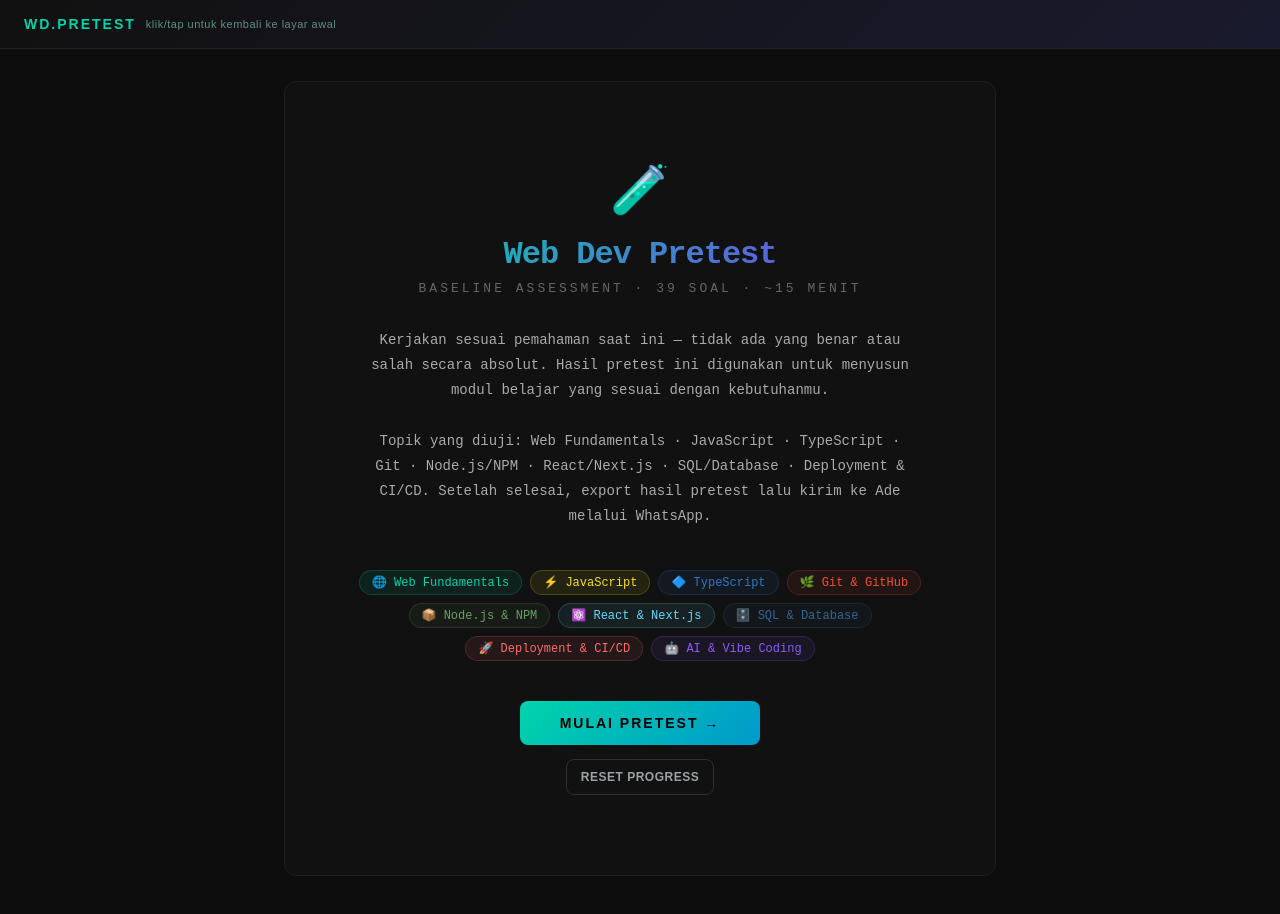
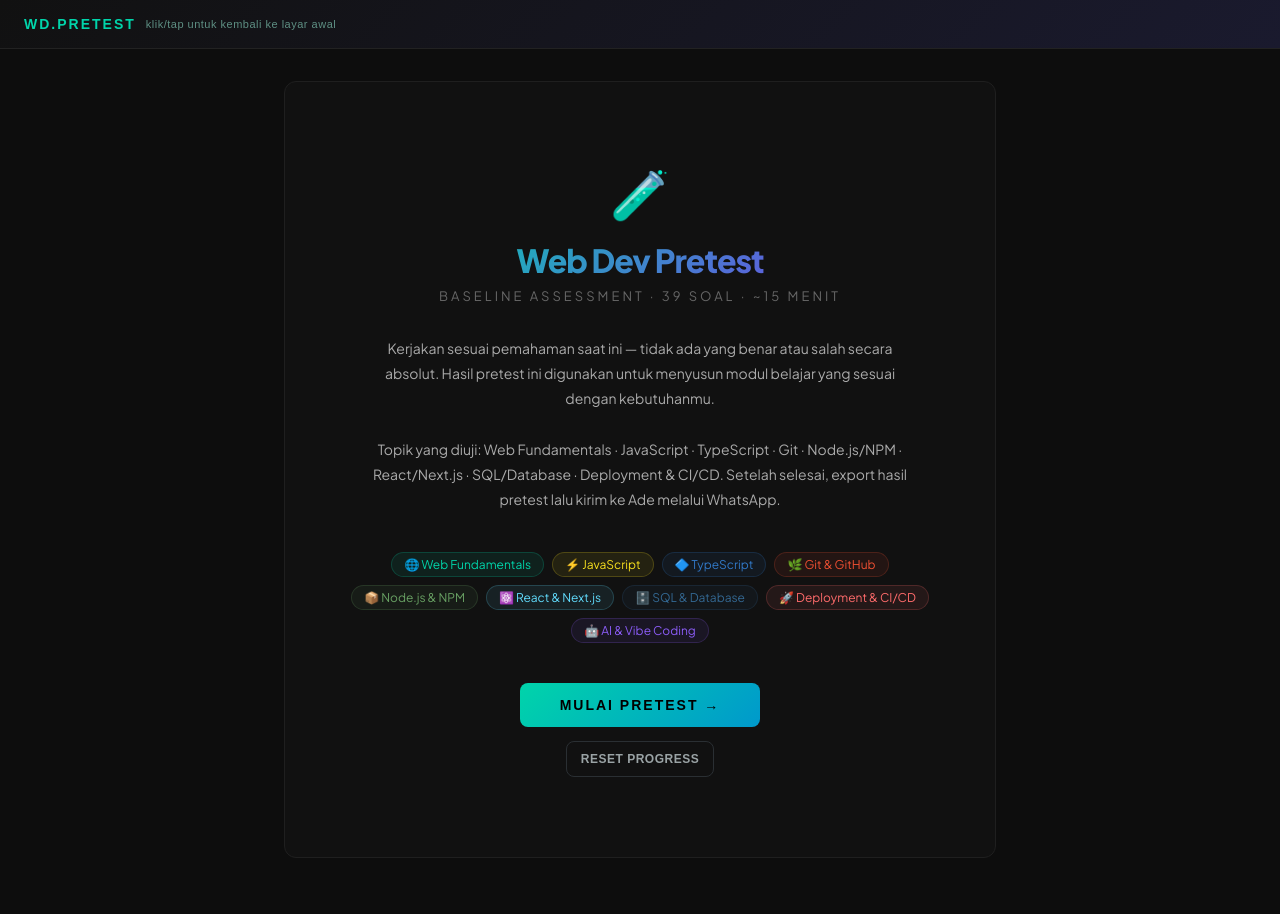
Before and after one commit to adsurkasur/belajar-programming-interaktif, a React (Vite) app: page / in a window 1280 px wide. Shown: the top 914 px of the page. Built offline with nearby package versions, Linux system fonts and the light colour scheme.

Commit message:
feat: update font styles to use 'Plus Jakarta Sans' for improved readability

```diff
--- a/index.html
+++ b/index.html
@@ -3,6 +3,9 @@
   <head>
     <meta charset="UTF-8" />
     <meta name="viewport" content="width=device-width, initial-scale=1.0" />
+    <link rel="preconnect" href="https://fonts.googleapis.com" />
+    <link rel="preconnect" href="https://fonts.gstatic.com" crossorigin />
+    <link href="https://fonts.googleapis.com/css2?family=Plus+Jakarta+Sans:wght@400;500;600;700;800&display=swap" rel="stylesheet" />
     <title>Web Dev Pretest</title>
   </head>
   <body>
--- a/pretest-webdev.jsx
+++ b/pretest-webdev.jsx
@@ -1036,7 +1036,7 @@
       maxWidth: "100vw",
       boxSizing: "border-box",
       background: "#0d0d0d",
-      fontFamily: "'Courier New', 'Fira Code', monospace",
+      fontFamily: "'Plus Jakarta Sans', 'Segoe UI Variable', 'Segoe UI', 'Helvetica Neue', sans-serif",
       color: "#e0e0e0",
       padding: "0 12px 24px",
       overflowX: "hidden",
--- a/src/styles.css
+++ b/src/styles.css
@@ -12,7 +12,7 @@
 }
 
 body {
-  font-family: "Courier New", "Fira Code", monospace;
+  font-family: "Plus Jakarta Sans", "Segoe UI Variable", "Segoe UI", "Helvetica Neue", sans-serif;
   overflow-x: hidden;
 }
 
```
